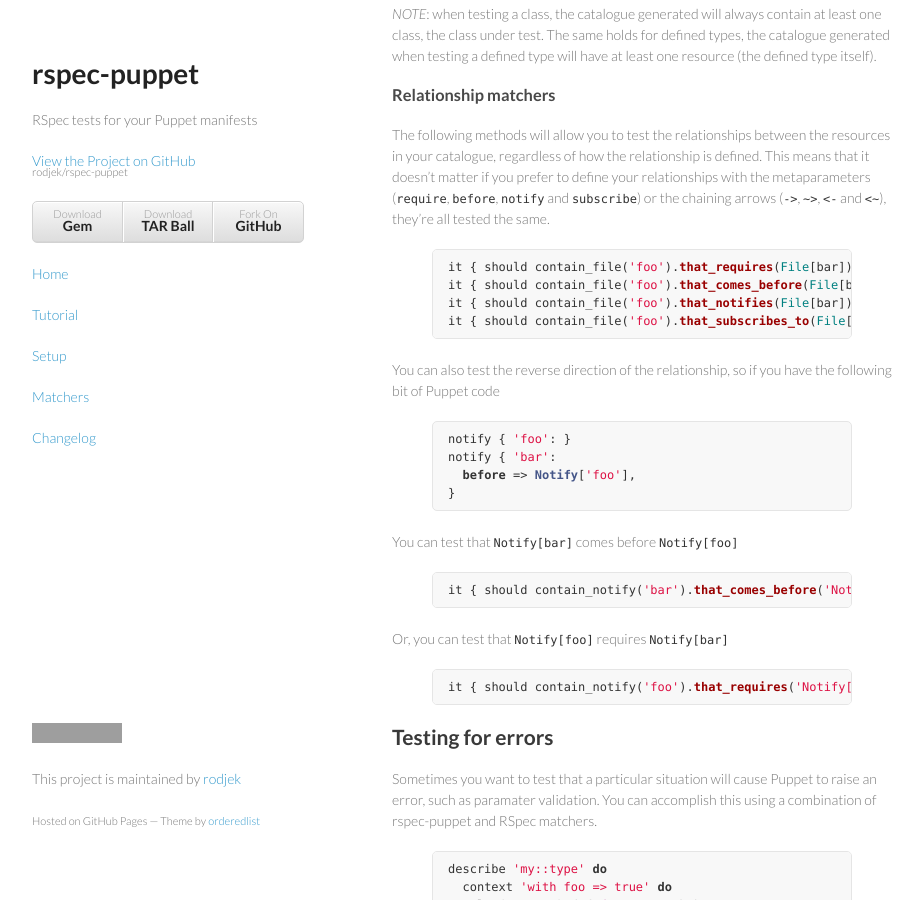
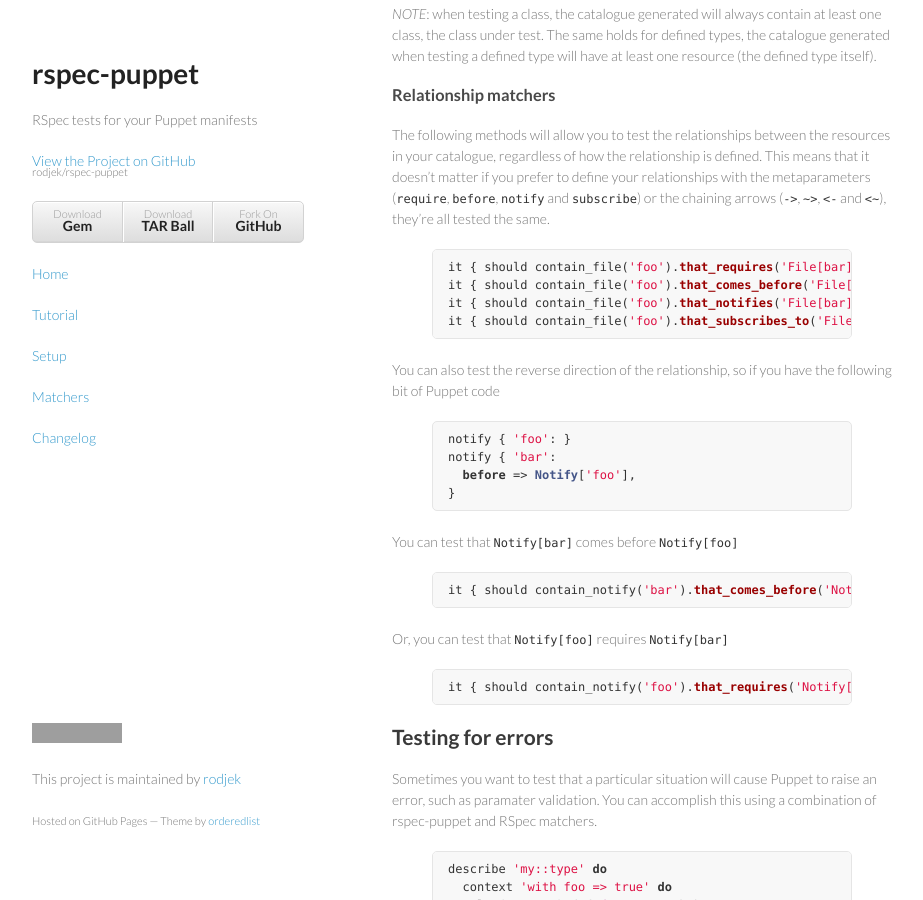
Before and after one commit to rodjek/rspec-puppet, a Jekyll site: the page built from matchers/index.md, in a window 1280 px wide and 900 px high, scrolled down 2486 px. Shown: the whole window, without its empty margins (178-1101 px from the left). Built offline with Jekyll 4.4.1, drawn with Linux system fonts in a browser that asks for light colours; Markdown is read by kramdown in place of the engine named in the settings; grey boxes are pictures that could not be loaded.

Commit message:
fix that_requires etc matcher examples

```diff
--- a/matchers/index.md
+++ b/matchers/index.md
@@ -139,10 +139,10 @@
 chaining arrows (`->`, `~>`, `<-` and `<~`), they're all tested the same.
 
 {% highlight ruby %}
-it { should contain_file('foo').that_requires(File[bar]) }
-it { should contain_file('foo').that_comes_before(File[bar]) }
-it { should contain_file('foo').that_notifies(File[bar]) }
-it { should contain_file('foo').that_subscribes_to(File[bar]) }
+it { should contain_file('foo').that_requires('File[bar]') }
+it { should contain_file('foo').that_comes_before('File[bar]') }
+it { should contain_file('foo').that_notifies('File[bar]') }
+it { should contain_file('foo').that_subscribes_to('File[bar]') }
 {% endhighlight %}
 
 You can also test the reverse direction of the relationship, so if you have the
```
